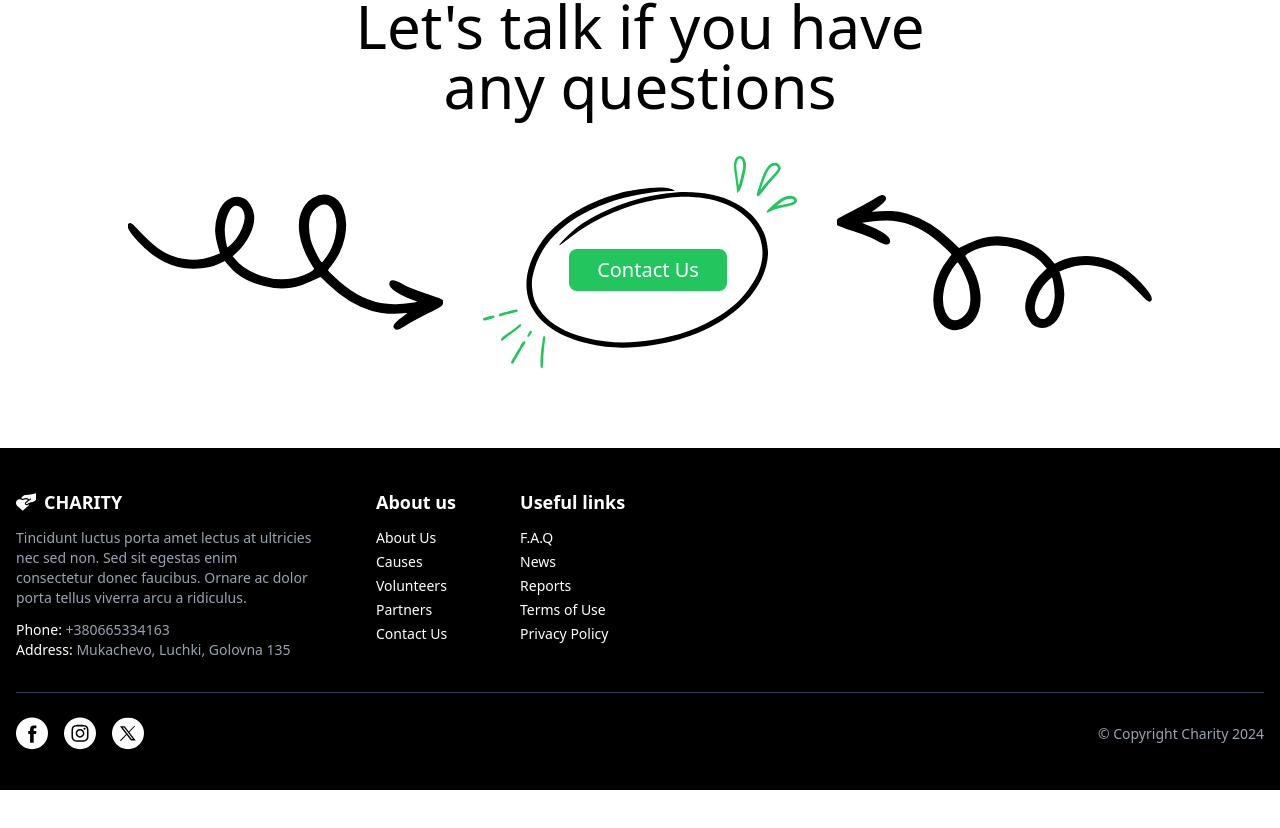
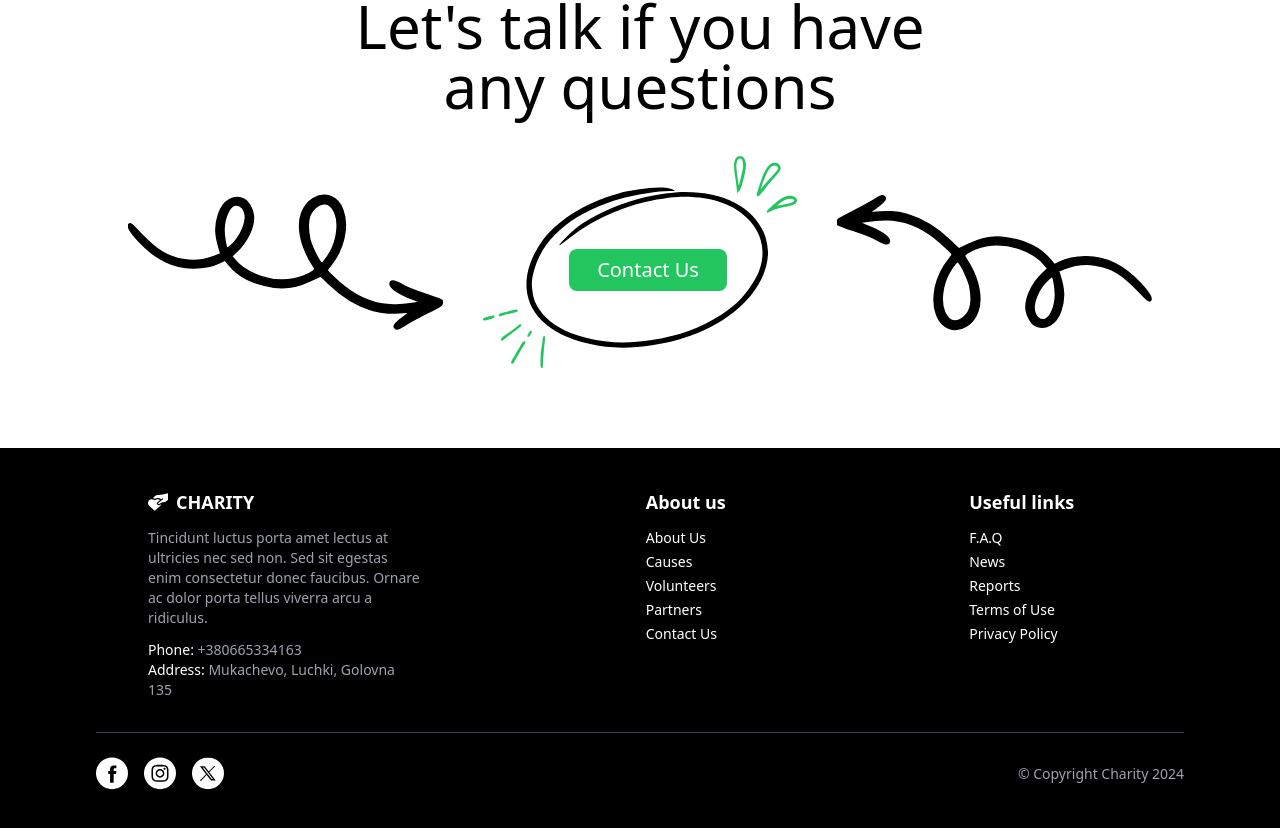
Before and after one commit to ScarWxlf/volunteer-project-front, a Next.js app: page / in a window 1280 px wide. Shown: the part 2202-3030 px from the top of the page. Before the commit the page ends 2992 px from the top, so only its background shows below. Built offline with nearby package versions, Linux system fonts and the light colour scheme; no server answers.

Commit message:
feat: change footer adaptivity

```diff
--- a/src/layouts/footer.tsx
+++ b/src/layouts/footer.tsx
@@ -12,8 +12,8 @@ export default function Footer() {
 
   return (
     <footer className="bg-black text-white py-10">
-      <div className="container mx-auto px-4">
-        <div className="flex flex-col lg:flex-row justify-between gap-8 lg:gap-16">
+      <div className="xl:mx-20 lg:mx-14 md:mx-8 mx-4 px-4">
+        <div className="flex flex-col lg:flex-row justify-around gap-8 lg:gap-16">
           <div className="flex flex-col gap-3 lg:w-1/4">
             <div className="flex items-center gap-2">
               <Image src={logo} alt="logo" width={20} height={20} />
@@ -28,7 +28,7 @@ export default function Footer() {
             </div>
           </div>
 
-          <div className="flex flex-col lg:flex-row gap-8 lg:gap-16 w-full lg:w-3/4">
+          <div className="flex flex-row gap-32 lg:w-1/2 max-[400px]:gap-10 lg:justify-around">
             <div className="flex flex-col gap-3">
               <h1 className="text-lg font-semibold">About us</h1>
               <ul className="text-sm space-y-1">
--- a/src/layouts/header/header.tsx
+++ b/src/layouts/header/header.tsx
@@ -2,7 +2,6 @@
 import { usePathname } from "next/navigation";
 import { useState } from "react";
 import Menu from "./menu";
-import { User } from "@/lib/types";
 
 export default function Header({ isAuth, userPhoto }: { isAuth: boolean, userPhoto: string }) {
   const pathname = usePathname();
```
